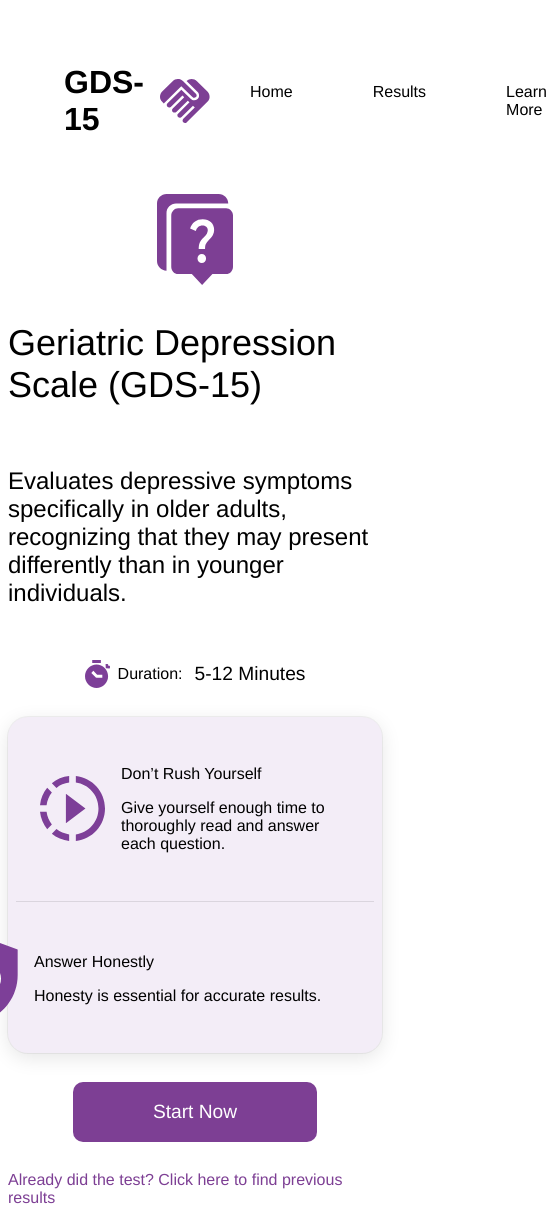
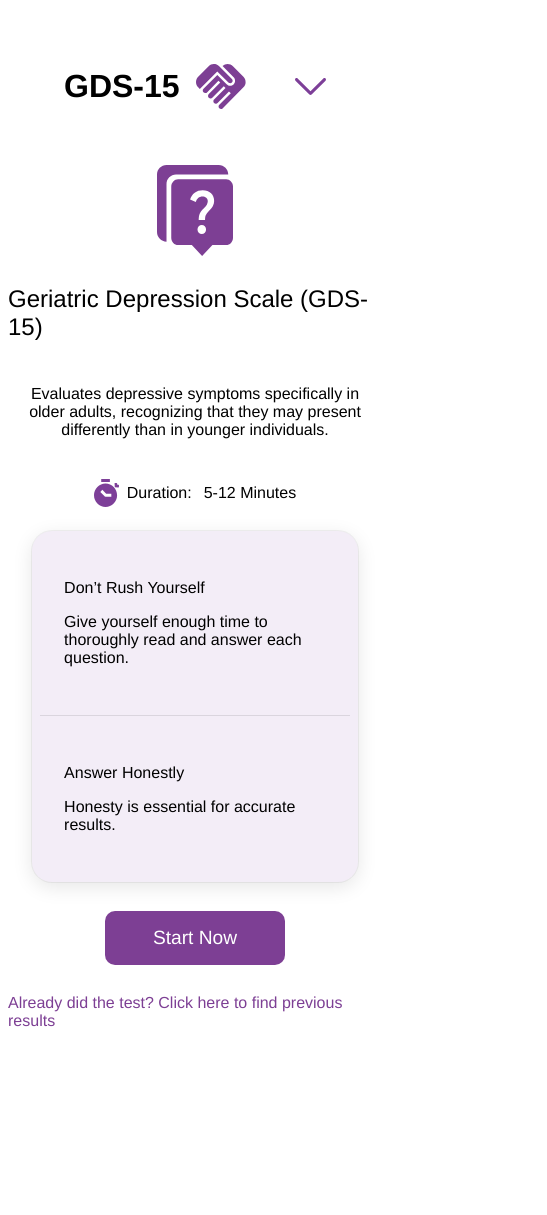
Before and after one commit to Paynecoder/GDS, an Angular app in the folder GDSWeb/: page / in a window 390 px wide. Shown: the whole page, 547 px wide, since content can reach past the window. After the commit the page ends 1086 px from the top, so only its background shows below. Built offline with nearby package versions, Linux system fonts and the light colour scheme; a web font is replaced by a local one.

Commit message:
mobile styling / fake data removal

```diff
--- a/GDSWeb/src/app/components/form/form.component.css
+++ b/GDSWeb/src/app/components/form/form.component.css
@@ -108,3 +108,23 @@
   color: #fff;
   cursor: not-allowed;
 }
+
+@media (max-width: 828px) {
+
+  .main {
+    gap: 2rem;
+  }
+
+  .container-top-desc {
+    font-size: 1rem;
+  }
+
+  .container-top-question {
+    font-size: 2rem;
+  }
+
+  .container-bottom button {
+    padding-left: 2rem;
+    padding-right: 2rem;
+  }
+}
--- a/GDSWeb/src/app/components/form/form.component.html
+++ b/GDSWeb/src/app/components/form/form.component.html
@@ -14,7 +14,7 @@
   <div class="container-bottom">
     <button (click)="prevQuestion()" [disabled]="currentQIndex === 0">Back</button>
     <p class="container-bottom-desc">Question {{currentQIndex + 1}} of {{questions.length}}</p>
-    <button (click)="nextQuestion()" [disabled]="answers[currentQIndex] === undefined || currentQIndex == (questions.length - 1)">Next</button>
+    <button (click)="nextQuestion()" [disabled]="answers[currentQIndex] === undefined || currentQIndex == (questions.length - 1)" *ngIf="currentQIndex < (questions.length - 1)">Next</button>
       <button *ngIf="currentQIndex == (questions.length - 1)" [disabled]="answers[currentQIndex] === undefined" (click)="submitForm()">Submit Results</button>
   </div>
 </div>
--- a/GDSWeb/src/app/components/landing-page/landing-page.component.css
+++ b/GDSWeb/src/app/components/landing-page/landing-page.component.css
@@ -15,6 +15,7 @@
 .main-desc {
   font-weight: 300;
   font-size: 1.5rem;
+  text-align: center;
 }
 
 .duration-box {
@@ -121,3 +122,58 @@
 .description-box-start:hover {
   cursor: pointer;
 }
+
+@media (max-width: 828px) {
+  .main-header {
+    font-size: 1.5rem;
+  }
+
+  .main-desc {
+    font-size: 1rem;
+    margin: 1rem;
+  }
+
+  .description-box-top {
+    flex-direction: column;
+    gap: 1rem;
+  }
+
+  .description-box-bottom {
+    flex-direction: column;
+    gap: 1rem;
+    margin-left: 0;
+    margin-top: 0;
+  }
+
+  .description-box-start {
+    padding: 1rem;
+    padding-left: 3rem;
+    padding-right: 3rem;
+  }
+
+  .duration-box {
+    gap: 0.75rem;
+  }
+
+  .duration-box-title {
+    font-size: 1rem;
+  }
+
+  .duration-box-desc {
+    font-size: 1rem;
+  }
+
+  .description-box {
+    max-width: 70%;
+  }
+
+  .description-box-top-img, .description-box-bottom-img {
+    display: none;
+  }
+
+  .result-link {
+    margin-top: 1rem;
+    margin-bottom: 3rem;
+  }
+
+}
--- a/GDSWeb/src/app/components/learn/learn.component.css
+++ b/GDSWeb/src/app/components/learn/learn.component.css
@@ -41,3 +41,35 @@
 .container-right {
   gap: 2rem;
 }
+
+@media (max-width: 828px) {
+  .main {
+    padding-left: 1rem;
+    padding-right: 1rem;
+    text-align: center;
+  }
+
+  .main-container {
+    flex-direction: column;
+    align-items: center;
+  }
+
+  .container-left, .container-right {
+    width: 100%;
+    margin-bottom: 1rem;
+  }
+
+  .container-left-question, .container-right-questionone, .container-right-questiontwo {
+    font-size: 1.25rem;
+    margin: 0;
+  }
+
+  .container-left-answer, .container-right-questionone-answer, .container-right-questiontwo-answer {
+    font-size: 1rem;
+    margin: 0;
+  }
+
+  .container-right {
+    gap: 1rem;
+  }
+}
--- a/GDSWeb/src/app/components/navbar/navbar.component.css
+++ b/GDSWeb/src/app/components/navbar/navbar.component.css
@@ -5,6 +5,11 @@
   padding: 3.5rem;
   color: white;
   font-family: 'Helvetica Neue', sans-serif;
+  position: relative; /* Make sure navbar is positioned relative for absolute positioning of children */
+}
+
+.carat-menu {
+  display: none;
 }
 
 .active-link {
@@ -22,7 +27,6 @@
   width: 50px;
   height: auto;
 }
-
 
 .logo a {
   font-size: 2rem;
@@ -47,3 +51,33 @@
   text-decoration: underline;
   cursor: pointer;
 }
+
+/* Media Query for Mobile */
+@media (max-width: 828px) {
+
+  .nav-links {
+    display: none; /* Hide the nav links by default */
+    position: absolute;
+    top: 100%; /* Start from the bottom of the navbar */
+    left: 0;
+    right: 0; /* Stretch across the full width */
+    background-color: white; /* Background color for the dropdown menu */
+    padding: 1rem;
+    box-shadow: 0px 4px 6px rgba(0, 0, 0, 0.1); /* Optional: Add shadow for better visibility */
+    z-index: 1000; /* Ensure it appears above other content */
+    transition: opacity 0.3s ease, visibility 0.3s ease; /* Smooth transition */
+    opacity: 0; /* Hidden by default */
+    visibility: hidden; /* Hidden by default */
+  }
+
+  .nav-links.mobile-menu-active {
+    display: block; /* Show the menu when active */
+    opacity: 1; /* Make it visible */
+    visibility: visible; /* Make it visible */
+  }
+
+  .carat-menu {
+    display: block;
+    cursor: pointer; /* Indicate it's clickable */
+  }
+}
--- a/GDSWeb/src/app/components/navbar/navbar.component.html
+++ b/GDSWeb/src/app/components/navbar/navbar.component.html
@@ -3,8 +3,10 @@
     <a routerLink="/">GDS-15</a>
     <img src="assets/Logo.svg" alt="logo" class="logo-image">
   </div>
-  <ul class="nav-links">
-    <li routerLinkActive="active-link" [routerLinkActiveOptions]="{ exact: true }">
+  <img *ngIf="mobileMenuActive == false" src="/assets/Down.svg" (click)="toggleMobileMenu()" class="carat-menu">
+  <img *ngIf="mobileMenuActive" src="/assets/Up.svg" (click)="toggleMobileMenu()">
+  <ul [ngClass]="{'nav-links': true, 'mobile-menu-active': mobileMenuActive}">
+    <li routerLinkActive="active-link">
       <a routerLink="/">Home</a>
     </li>
     <li routerLinkActive="active-link">
--- a/GDSWeb/src/app/components/navbar/navbar.component.ts
+++ b/GDSWeb/src/app/components/navbar/navbar.component.ts
@@ -1,13 +1,20 @@
 import { Component } from '@angular/core';
 import { RouterModule, RouterLink, RouterLinkActive } from '@angular/router';
+import { CommonModule } from '@angular/common';
 
 @Component({
   selector: 'app-navbar',
   standalone: true,
-  imports: [RouterModule, RouterLink, RouterLinkActive],
+  imports: [RouterModule, RouterLink, RouterLinkActive, CommonModule],
   templateUrl: './navbar.component.html',
   styleUrls: ['./navbar.component.css']
 })
 export class NavbarComponent {
 
+  mobileMenuActive = false;
+
+  toggleMobileMenu(): void {
+    this.mobileMenuActive = !this.mobileMenuActive;
+  }
+
 }
--- a/GDSWeb/src/app/components/results/results.component.css
+++ b/GDSWeb/src/app/components/results/results.component.css
@@ -160,3 +160,54 @@
   font-size: 2rem;
   font-weight: 500;
 }
+
+@media (max-width: 828px) {
+  .wrapper {
+    padding-left: 1rem;
+    padding-right: 1rem;
+  }
+  .has-data {
+    padding: 1rem;
+  }
+  .has-data-titlebox {
+    font-size: 1.5rem;
+  }
+  .help-box {
+    padding: 1rem;
+  }
+  .help-box-title {
+    font-size: 1.2rem;
+  }
+  .help-box-score {
+    font-size: 1rem;
+  }
+  .help-box-desc {
+    font-size: 0.8rem;
+  }
+  .help-box-learn button {
+    padding: 0.5rem;
+    font-size: 1rem;
+  }
+  .save-me {
+    font-size: 1rem;
+  }
+  .no-data {
+    padding: 1rem;
+  }
+  .no-data-title {
+    font-size: 1.5rem;
+  }
+  .no-data-input {
+    font-size: 1rem;
+    height: 40px;
+  }
+  .no-data-submit {
+    font-size: 1.2rem;
+  }
+  .error-message {
+    padding: 1rem;
+  }
+  .error-title {
+    font-size: 1.5rem;
+  }
+}
```
Also changed, not shown: 25 other files (tests, documents, lock files or other folders).
